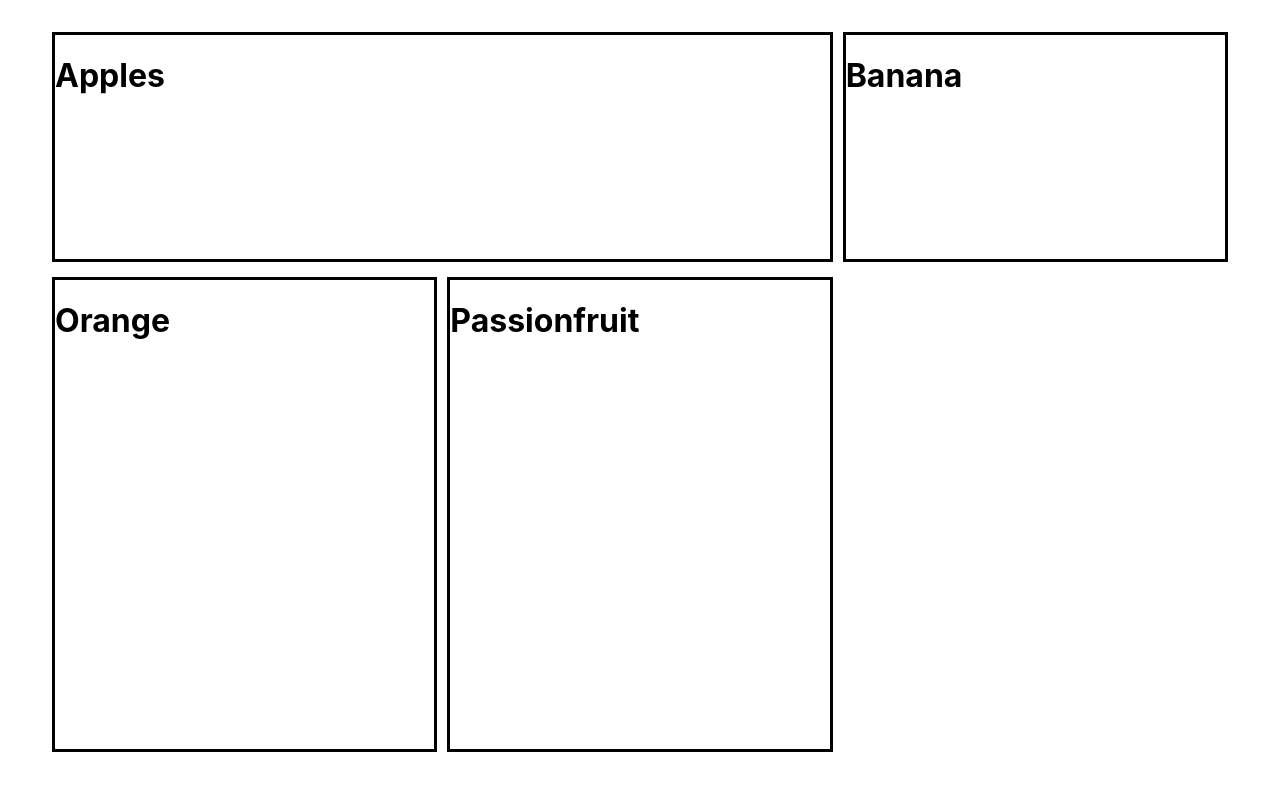
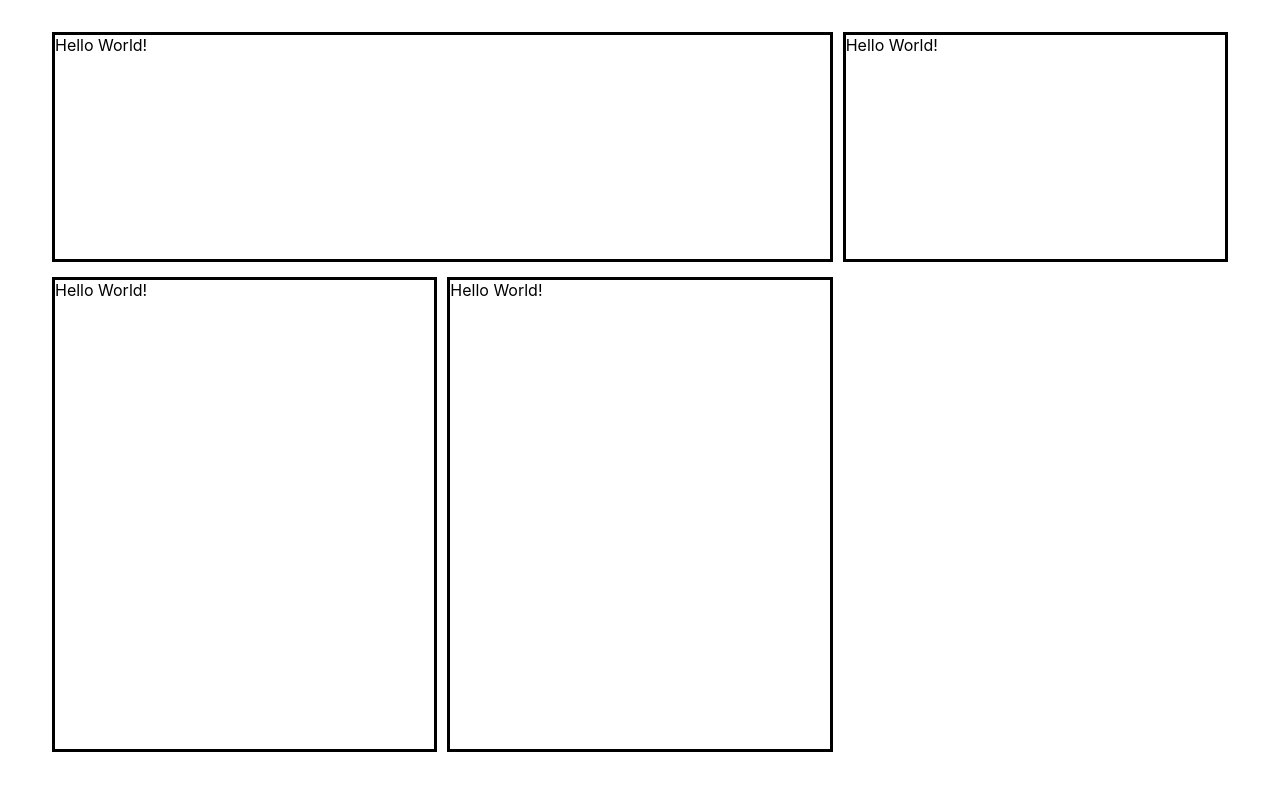
Before and after one commit to hsouth95/home-dashboarder, a React (Create React App) app: page / in a window 1280 px wide. Shown: the top 790 px of the page. Built offline with nearby package versions, Linux system fonts and the light colour scheme.

Commit message:
Add an index system for the plugin components

```diff
--- a/index.js
+++ b/index.js
@@ -10,9 +10,6 @@ app.use(express.urlencoded({extended: true}));
 app.listen(port, () => console.log(`Listening on port ${port}`));
 
 app.get("/plugins", (req, res) => {
-    // Add query command for plugin
-    // Add endpoint on module for getting data
-
     if(Object.keys(req.query).length === 0) {
         // If no plugin query then we return the full list of plugins available
         res.json(Object.keys(plugins));
@@ -22,6 +19,8 @@ app.get("/plugins", (req, res) => {
         } else {
             res.send("No plugin of name: " + req.query.plugin);
         }
+    } else {
+        // Not an accepted query param
     }
 });
 
--- a/src/components/Dashboard.js
+++ b/src/components/Dashboard.js
@@ -1,4 +1,6 @@
 import React, {Component} from 'react';
+import * as Plugins from '../plugins';
+
 import "./dashboard.css";
 
 
@@ -16,7 +18,7 @@ class Dashboard extends Component {
     render() {
         return (
             <div className={`db db-h${this.state.height} db-w${this.state.width}`}>
-                <h1>{this.state.name}</h1>
+                <Plugins.HelloWorldElement />
             </div>
         );
     }
--- /dev/null
+++ b/src/plugins/helloworld/HelloWorldElement.js
@@ -0,0 +1,5 @@
+function HelloWorldElement(props) {
+    return <div>Hello World!</div>
+}
+
+export default HelloWorldElement;
--- /dev/null
+++ b/src/plugins/index.js
@@ -0,0 +1,5 @@
+import HelloWorldElement from "./helloworld/HelloWorldElement";
+
+export {
+    HelloWorldElement
+};
```
